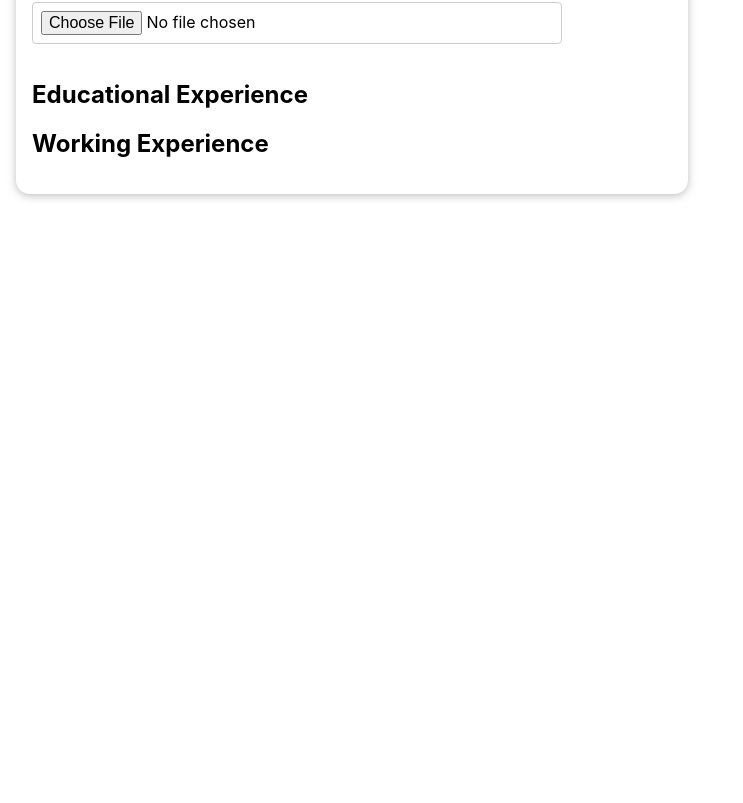
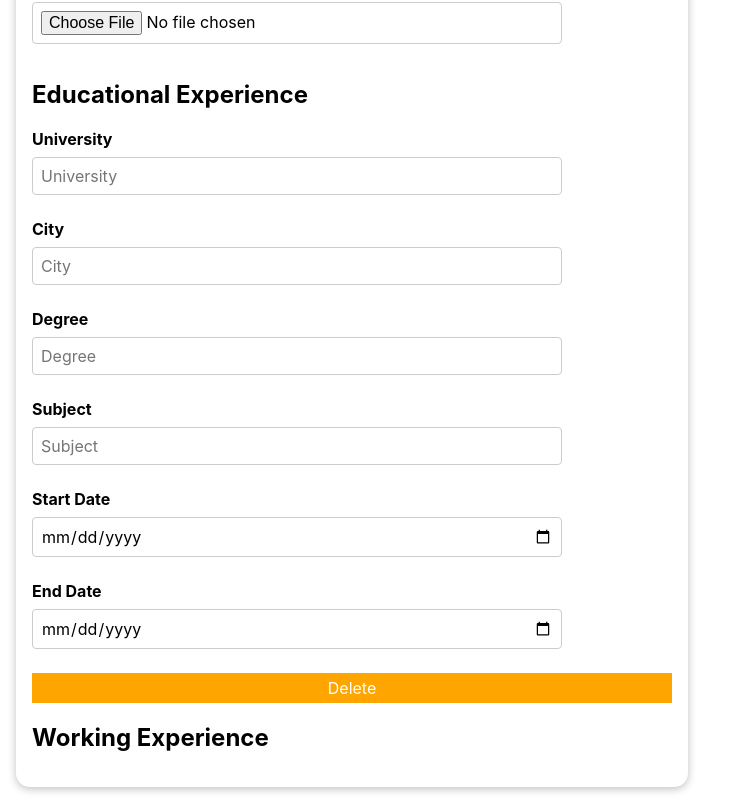
Before and after one commit to mohameddjebloun/cv-application, a React (Create React App) app: page / in a window 1280 px wide. Shown: the part 659-1462 px from the top of the page, without its empty margins (0-743 px from the left). Before the commit the page ends 869 px from the top, so only its background shows below. Built offline with nearby package versions, Linux system fonts and the light colour scheme; the HTML template or start-up script is replaced by a standard one.

Commit message:
Write the EducationalExperience jsx

```diff
--- a/src/components/CvForm/EducationalExperience/EducationalExperience.js
+++ b/src/components/CvForm/EducationalExperience/EducationalExperience.js
@@ -1,6 +1,7 @@
 //Imports
 import useInput from "../../../hooks/use-input";
 import Input from "../../UI/Input";
+import Button from "../../UI/Button";
 //Validation functions
 const isNotEmpty = (value) => value.trim() !== "";
 //Component function
@@ -73,5 +74,89 @@ const EducationalExperience = (props) => {
     const endDateClasses = endDateHasError
         ? `${props.inputClass} ${props.optionalClass}`
         : props.inputClass;
+    //Return the jsx
+    return (
+        <div className={props.wrapperClass}>
+            <Input
+                classes={universityClasses}
+                errorClass={props.errorClass}
+                type="text"
+                id="university"
+                labelValue={"University"}
+                value={universityValue}
+                placeHolder="University"
+                onChange={universityChangeHandler}
+                onBlur={universityBlurHandler}
+                errorText="Please enter a university name."
+                hasError={universityHasError}
+            />
+            <Input
+                classes={cityClasses}
+                errorClass={props.errorClass}
+                type="text"
+                id="city"
+                labelValue={"City"}
+                value={cityValue}
+                placeHolder="City"
+                onChange={cityChangeHandler}
+                onBlur={cityBlurHandler}
+                errorText="Please enter a city name."
+                hasError={cityHasError}
+            />
+            <Input
+                classes={degreeClasses}
+                errorClass={props.errorClass}
+                type="text"
+                id="degree"
+                labelValue={"Degree"}
+                value={degreeValue}
+                placeHolder="Degree"
+                onChange={degreeChangeHandler}
+                onBlur={degreeBlurHandler}
+                errorText="Please enter a degree."
+                hasError={degreeHasError}
+            />
+            <Input
+                classes={subjectClasses}
+                errorClass={props.errorClass}
+                type="text"
+                id="subject"
+                labelValue={"Subject"}
+                value={subjectValue}
+                placeHolder="Subject"
+                onChange={subjectChangeHandler}
+                onBlur={subjectBlurHandler}
+                errorText="Please enter a subject."
+                hasError={subjectHasError}
+            />
+            <Input
+                classes={startDateClasses}
+                errorClass={props.errorClass}
+                type="date"
+                id="startDate"
+                labelValue={"Start Date"}
+                value={startDateValue}
+                placeHolder="Name"
+                onChange={startDateChangeHandler}
+                onBlur={startDateBlurHandler}
+                errorText="Please select a date."
+                hasError={startDateHasError}
+            />
+            <Input
+                classes={endDateClasses}
+                errorClass={props.errorClass}
+                type="date"
+                id="endDate"
+                labelValue={"End Date"}
+                value={endDateValue}
+                placeHolder="Name"
+                onChange={endDateChangeHandler}
+                onBlur={endDateBlurHandler}
+                errorText="Please select a date."
+                hasError={endDateHasError}
+            />
+            <Button>Delete</Button>
+        </div>
+    );
 };
 export default EducationalExperience;
```
